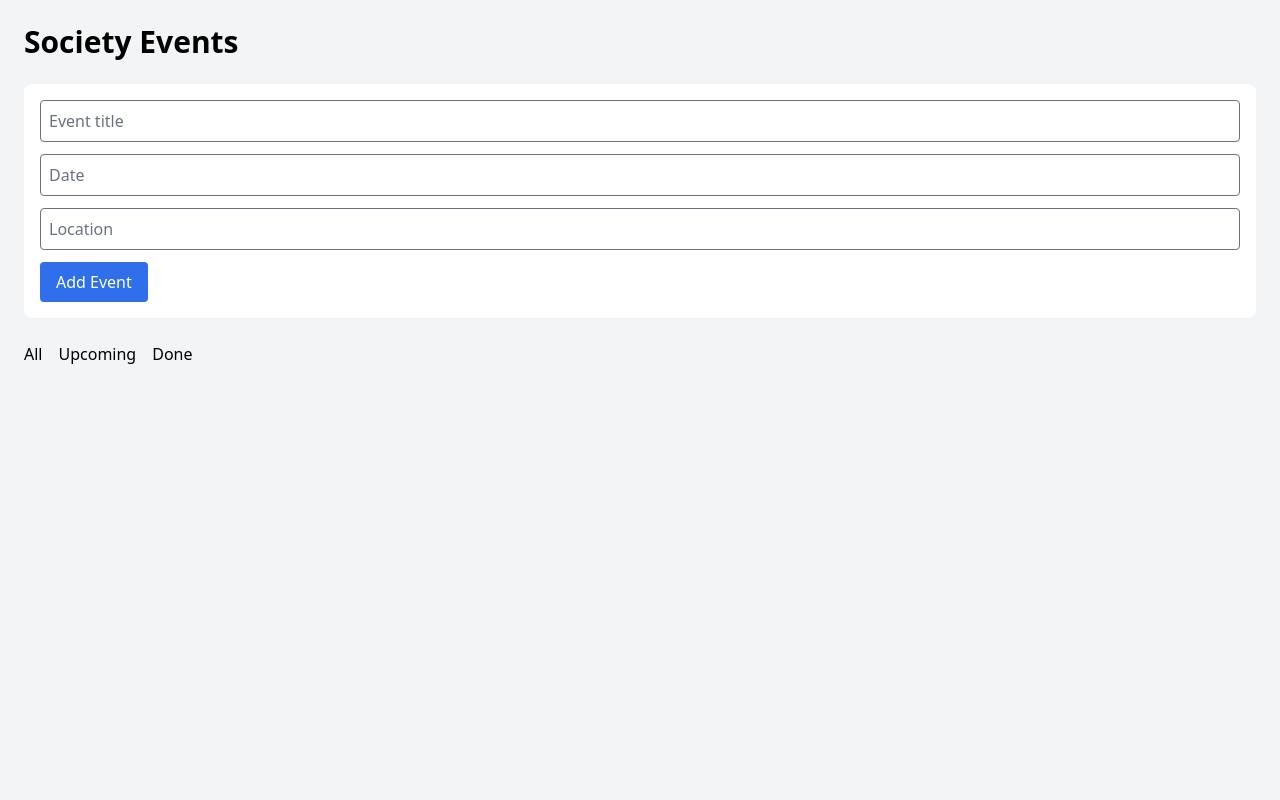
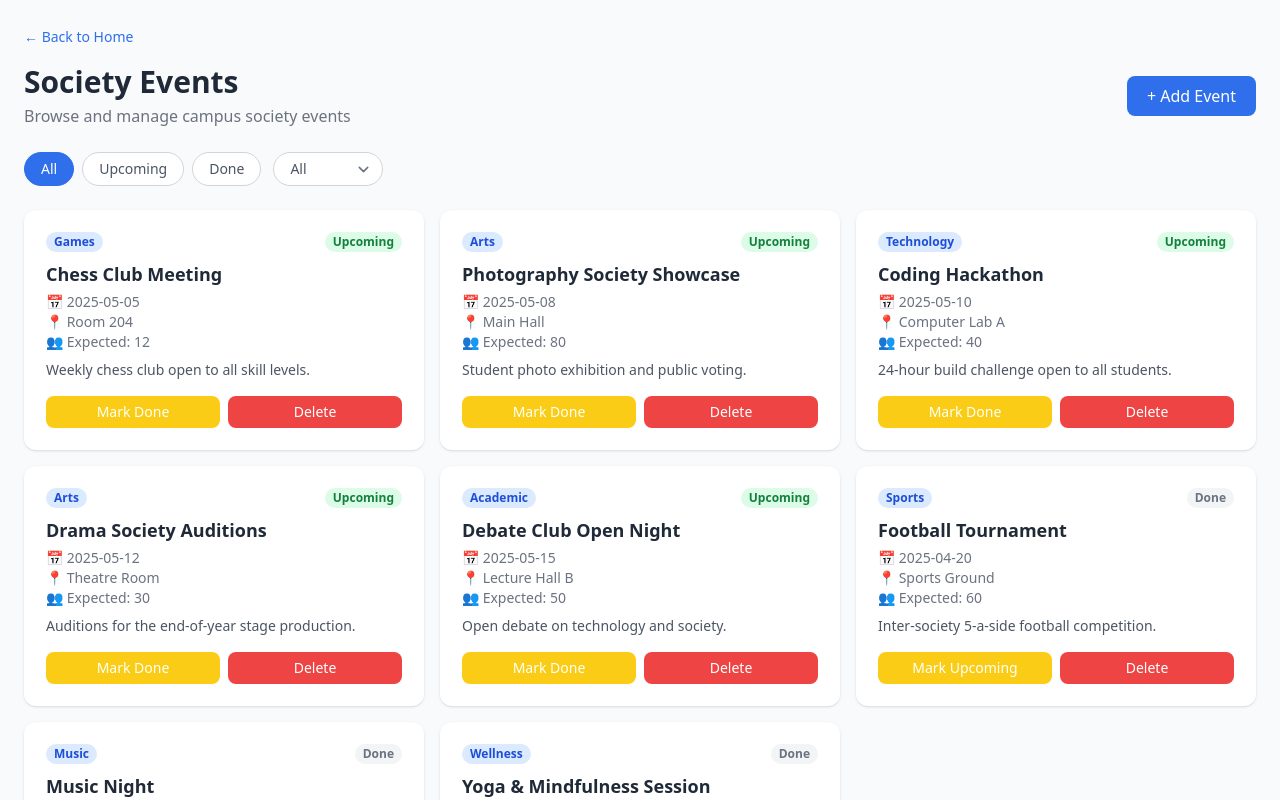
Before and after one commit to VictoriaX002/Nature-of-Enterprise-CA3, a Next.js app in the folder nextjs-dashboard/: page /events in a window 1280 px wide. Shown: the top 800 px of the page. Built offline with nearby package versions, Linux system fonts and the light colour scheme.

Commit message:
feat: add events page with seed data filters and ML similar events

```diff
--- a/nextjs-dashboard/app/events/page.tsx
+++ b/nextjs-dashboard/app/events/page.tsx
@@ -1,123 +1,161 @@
 "use client";
+import { useState } from "react";
+import Link from "next/link";
+import { seedEvents, type EventItem } from "@/app/lib/event_data";
 
-import { useState } from "react";
+const CATEGORIES = ["All", "Arts", "Technology", "Sports", "Music", "Games", "Academic", "Wellness", "Other"];
 
-type Event = {
-  title: string;
-  date: string;
-  location: string;
-  status: "upcoming" | "done";
-};
+function getSimilarEvents(current: EventItem, all: EventItem[]): EventItem[] {
+  return all.filter((e) => e.id !== current.id && e.category === current.category).slice(0, 2);
+}
 
 export default function EventsPage() {
-  const [events, setEvents] = useState<Event[]>([]);
-  const [filter, setFilter] = useState("all");
-
-  const [form, setForm] = useState<Event>({
-    title: "",
-    date: "",
-    location: "",
-    status: "upcoming",
-  });
+  const [events, setEvents] = useState<EventItem[]>(seedEvents);
+  const [statusFilter, setStatusFilter] = useState("all");
+  const [categoryFilter, setCategoryFilter] = useState("All");
+  const [selectedEvent, setSelectedEvent] = useState<EventItem | null>(null);
+  const [showForm, setShowForm] = useState(false);
+  const [form, setForm] = useState({ title: "", date: "", location: "", category: "Other", description: "", expectedAttendance: 20 });
 
   const handleSubmit = (e: React.FormEvent) => {
     e.preventDefault();
-    setEvents([...events, form]);
-    setForm({ title: "", date: "", location: "", status: "upcoming" });
+    setEvents([{ ...form, id: `evt-${Date.now()}`, status: "upcoming" }, ...events]);
+    setForm({ title: "", date: "", location: "", category: "Other", description: "", expectedAttendance: 20 });
+    setShowForm(false);
   };
 
-  const deleteEvent = (index: number) => {
-    setEvents(events.filter((_, i) => i !== index));
+  const deleteEvent = (id: string) => {
+    setEvents(events.filter((e) => e.id !== id));
+    if (selectedEvent?.id === id) setSelectedEvent(null);
   };
 
-  const toggleStatus = (index: number) => {
-    const updated = [...events];
-    updated[index].status =
-      updated[index].status === "upcoming" ? "done" : "upcoming";
-    setEvents(updated);
+  const toggleStatus = (id: string) => {
+    setEvents(events.map((e) => e.id === id ? { ...e, status: e.status === "upcoming" ? "done" : "upcoming" } : e));
   };
 
-  const filteredEvents =
-    filter === "all"
-      ? events
-      : events.filter((e) => e.status === filter);
+  const filtered = events.filter((e) => {
+    const statusMatch = statusFilter === "all" || e.status === statusFilter;
+    const catMatch = categoryFilter === "All" || e.category === categoryFilter;
+    return statusMatch && catMatch;
+  });
+
+  const similarEvents = selectedEvent ? getSimilarEvents(selectedEvent, events) : [];
 
   return (
-    <main className="min-h-screen p-6 bg-gray-100">
-      <h1 className="text-3xl font-bold mb-6">Society Events</h1>
-
-      {/* FORM */}
-      <form onSubmit={handleSubmit} className="bg-white p-4 rounded-lg mb-6 space-y-3">
-        <input
-          placeholder="Event title"
-          value={form.title}
-          onChange={(e) => setForm({ ...form, title: e.target.value })}
-          className="w-full border p-2 rounded"
-        />
-        <input
-          placeholder="Date"
-          value={form.date}
-          onChange={(e) => setForm({ ...form, date: e.target.value })}
-          className="w-full border p-2 rounded"
-        />
-        <input
-          placeholder="Location"
-          value={form.location}
-          onChange={(e) => setForm({ ...form, location: e.target.value })}
-          className="w-full border p-2 rounded"
-        />
-
-        <button className="bg-blue-600 text-white px-4 py-2 rounded">
-          Add Event
+    <main className="min-h-screen bg-gray-50 p-6">
+      <div className="mb-4">
+        <Link href="/" className="text-sm text-blue-600 hover:underline">← Back to Home</Link>
+      </div>
+      <div className="mb-6 flex items-center justify-between flex-wrap gap-3">
+        <div>
+          <h1 className="text-3xl font-bold text-gray-800">Society Events</h1>
+          <p className="text-gray-500 mt-1">Browse and manage campus society events</p>
+        </div>
+        <button onClick={() => setShowForm(!showForm)} className="bg-blue-600 text-white px-5 py-2 rounded-lg hover:bg-blue-700 transition-colors font-medium">
+          {showForm ? "Cancel" : "+ Add Event"}
         </button>
-      </form>
-
-      {/* FILTER */}
-      <div className="mb-4 space-x-4">
-        <button onClick={() => setFilter("all")}>All</button>
-        <button onClick={() => setFilter("upcoming")}>Upcoming</button>
-        <button onClick={() => setFilter("done")}>Done</button>
       </div>
 
-      {/* EVENTS */}
-      <div className="grid gap-4">
-        {filteredEvents.map((event, index) => (
-          <div key={index} className="bg-white p-4 rounded-lg shadow">
-            <h2 className="text-xl font-semibold">{event.title}</h2>
-            <p>Date: {event.date}</p>
-            <p>Location: {event.location}</p>
-
-            <p className="mt-2">
-              Status:
-              <span
-                className={
-                  event.status === "upcoming"
-                    ? "text-blue-600"
-                    : "text-green-600"
-                }
-              >
-                {" "}{event.status}
-              </span>
-            </p>
-
-            <div className="mt-3 flex gap-2">
-              <button
-                onClick={() => toggleStatus(index)}
-                className="bg-yellow-500 text-white px-3 py-1 rounded"
-              >
-                Toggle
-              </button>
-
-              <button
-                onClick={() => deleteEvent(index)}
-                className="bg-red-500 text-white px-3 py-1 rounded"
-              >
-                Delete
-              </button>
+      {showForm && (
+        <form onSubmit={handleSubmit} className="bg-white p-6 rounded-xl shadow mb-6 space-y-4" aria-label="Add new event form">
+          <h2 className="text-xl font-semibold text-gray-700">New Event</h2>
+          <div>
+            <label htmlFor="title" className="block text-sm font-medium text-gray-700 mb-1">Event Title *</label>
+            <input id="title" type="text" required placeholder="e.g. Chess Club Meeting" value={form.title} onChange={(e) => setForm({ ...form, title: e.target.value })} className="w-full border border-gray-300 rounded-lg p-2 focus:outline-none focus:ring-2 focus:ring-blue-500" />
+          </div>
+          <div className="grid grid-cols-1 md:grid-cols-2 gap-4">
+            <div>
+              <label htmlFor="date" className="block text-sm font-medium text-gray-700 mb-1">Date *</label>
+              <input id="date" type="date" required value={form.date} onChange={(e) => setForm({ ...form, date: e.target.value })} className="w-full border border-gray-300 rounded-lg p-2 focus:outline-none focus:ring-2 focus:ring-blue-500" />
+            </div>
+            <div>
+              <label htmlFor="location" className="block text-sm font-medium text-gray-700 mb-1">Location *</label>
+              <input id="location" type="text" required placeholder="e.g. Room 204" value={form.location} onChange={(e) => setForm({ ...form, location: e.target.value })} className="w-full border border-gray-300 rounded-lg p-2 focus:outline-none focus:ring-2 focus:ring-blue-500" />
             </div>
           </div>
-        ))}
+          <div className="grid grid-cols-1 md:grid-cols-2 gap-4">
+            <div>
+              <label htmlFor="category" className="block text-sm font-medium text-gray-700 mb-1">Category *</label>
+              <select id="category" value={form.category} onChange={(e) => setForm({ ...form, category: e.target.value })} className="w-full border border-gray-300 rounded-lg p-2 focus:outline-none focus:ring-2 focus:ring-blue-500">
+                {CATEGORIES.filter((c) => c !== "All").map((cat) => <option key={cat}>{cat}</option>)}
+              </select>
+            </div>
+            <div>
+              <label htmlFor="attendance" className="block text-sm font-medium text-gray-700 mb-1">Expected Attendance</label>
+              <input id="attendance" type="number" min={1} value={form.expectedAttendance} onChange={(e) => setForm({ ...form, expectedAttendance: Number(e.target.value) })} className="w-full border border-gray-300 rounded-lg p-2 focus:outline-none focus:ring-2 focus:ring-blue-500" />
+            </div>
+          </div>
+          <div>
+            <label htmlFor="description" className="block text-sm font-medium text-gray-700 mb-1">Description</label>
+            <textarea id="description" rows={2} placeholder="Brief description" value={form.description} onChange={(e) => setForm({ ...form, description: e.target.value })} className="w-full border border-gray-300 rounded-lg p-2 focus:outline-none focus:ring-2 focus:ring-blue-500" />
+          </div>
+          <button type="submit" className="bg-blue-600 text-white px-6 py-2 rounded-lg hover:bg-blue-700 transition-colors font-medium">Save Event</button>
+        </form>
+      )}
+
+      <div className="flex flex-wrap gap-3 mb-6">
+        <div className="flex gap-2">
+          {["all", "upcoming", "done"].map((s) => (
+            <button key={s} onClick={() => setStatusFilter(s)} className={`px-4 py-1.5 rounded-full text-sm font-medium border transition-colors ${statusFilter === s ? "bg-blue-600 text-white border-blue-600" : "bg-white text-gray-600 border-gray-300 hover:bg-gray-50"}`}>
+              {s.charAt(0).toUpperCase() + s.slice(1)}
+            </button>
+          ))}
+        </div>
+        <select aria-label="Filter by category" value={categoryFilter} onChange={(e) => setCategoryFilter(e.target.value)} className="border border-gray-300 rounded-full px-4 py-1.5 text-sm text-gray-600 focus:outline-none focus:ring-2 focus:ring-blue-500">
+          {CATEGORIES.map((cat) => <option key={cat}>{cat}</option>)}
+        </select>
       </div>
+
+      {filtered.length === 0 ? (
+        <div className="text-center py-16 text-gray-400">
+          <p className="text-5xl mb-4">📅</p>
+          <p className="text-lg">No events found. Try a different filter or add a new event.</p>
+        </div>
+      ) : (
+        <div className="grid gap-4 md:grid-cols-2 lg:grid-cols-3">
+          {filtered.map((event) => (
+            <div key={event.id} onClick={() => setSelectedEvent(selectedEvent?.id === event.id ? null : event)} className={`bg-white rounded-xl shadow p-5 flex flex-col justify-between cursor-pointer border-2 transition-colors ${selectedEvent?.id === event.id ? "border-blue-500" : "border-transparent hover:border-blue-200"}`}>
+              <div>
+                <div className="flex items-start justify-between mb-2">
+                  <span className="text-xs font-semibold bg-blue-100 text-blue-700 px-2 py-0.5 rounded-full">{event.category}</span>
+                  <span className={`text-xs font-semibold px-2 py-0.5 rounded-full ${event.status === "upcoming" ? "bg-green-100 text-green-700" : "bg-gray-100 text-gray-500"}`}>{event.status === "upcoming" ? "Upcoming" : "Done"}</span>
+                </div>
+                <h2 className="text-lg font-bold text-gray-800 mt-2">{event.title}</h2>
+                <p className="text-sm text-gray-500 mt-1">📅 {event.date}</p>
+                <p className="text-sm text-gray-500">📍 {event.location}</p>
+                <p className="text-sm text-gray-500">👥 Expected: {event.expectedAttendance}</p>
+                {event.description && <p className="text-sm text-gray-600 mt-2">{event.description}</p>}
+              </div>
+              <div className="flex gap-2 mt-4" onClick={(e) => e.stopPropagation()}>
+                <button onClick={() => toggleStatus(event.id)} aria-label={`Mark ${event.title} as ${event.status === "upcoming" ? "done" : "upcoming"}`} className="flex-1 bg-yellow-400 hover:bg-yellow-500 text-white text-sm py-1.5 rounded-lg transition-colors">
+                  Mark {event.status === "upcoming" ? "Done" : "Upcoming"}
+                </button>
+                <button onClick={() => deleteEvent(event.id)} aria-label={`Delete ${event.title}`} className="flex-1 bg-red-500 hover:bg-red-600 text-white text-sm py-1.5 rounded-lg transition-colors">Delete</button>
+              </div>
+            </div>
+          ))}
+        </div>
+      )}
+
+      {selectedEvent && (
+        <div className="mt-10 bg-white rounded-xl shadow p-6">
+          <h2 className="text-xl font-bold text-gray-800 mb-1">🤖 Similar Events to "{selectedEvent.title}"</h2>
+          <p className="text-sm text-gray-500 mb-4">Recommended based on category matching — <span className="font-medium">{selectedEvent.category}</span></p>
+          {similarEvents.length === 0 ? (
+            <p className="text-gray-400 text-sm">No similar events found in this category yet.</p>
+          ) : (
+            <div className="grid gap-4 md:grid-cols-2">
+              {similarEvents.map((e) => (
+                <div key={e.id} className="border border-blue-100 rounded-lg p-4 bg-blue-50">
+                  <p className="font-semibold text-gray-800">{e.title}</p>
+                  <p className="text-sm text-gray-500">📅 {e.date} · 📍 {e.location}</p>
+                  <p className="text-sm text-gray-600 mt-1">{e.description}</p>
+                </div>
+              ))}
+            </div>
+          )}
+        </div>
+      )}
     </main>
   );
 }
--- a/nextjs-dashboard/app/lib/event_data.ts
+++ b/nextjs-dashboard/app/lib/event_data.ts
@@ -0,0 +1,21 @@
+export type EventItem = {
+  id: string;
+  title: string;
+  date: string;
+  location: string;
+  category: string;
+  description: string;
+  expectedAttendance: number;
+  status: 'upcoming' | 'done';
+};
+
+export const seedEvents: EventItem[] = [
+  { id: 'evt-001', title: 'Chess Club Meeting', date: '2025-05-05', location: 'Room 204', category: 'Games', description: 'Weekly chess club open to all skill levels.', expectedAttendance: 12, status: 'upcoming' },
+  { id: 'evt-002', title: 'Photography Society Showcase', date: '2025-05-08', location: 'Main Hall', category: 'Arts', description: 'Student photo exhibition and public voting.', expectedAttendance: 80, status: 'upcoming' },
+  { id: 'evt-003', title: 'Coding Hackathon', date: '2025-05-10', location: 'Computer Lab A', category: 'Technology', description: '24-hour build challenge open to all students.', expectedAttendance: 40, status: 'upcoming' },
+  { id: 'evt-004', title: 'Drama Society Auditions', date: '2025-05-12', location: 'Theatre Room', category: 'Arts', description: 'Auditions for the end-of-year stage production.', expectedAttendance: 30, status: 'upcoming' },
+  { id: 'evt-005', title: 'Debate Club Open Night', date: '2025-05-15', location: 'Lecture Hall B', category: 'Academic', description: 'Open debate on technology and society.', expectedAttendance: 50, status: 'upcoming' },
+  { id: 'evt-006', title: 'Football Tournament', date: '2025-04-20', location: 'Sports Ground', category: 'Sports', description: 'Inter-society 5-a-side football competition.', expectedAttendance: 60, status: 'done' },
+  { id: 'evt-007', title: 'Music Night', date: '2025-04-25', location: 'Student Bar', category: 'Music', description: 'Open mic night for student musicians.', expectedAttendance: 70, status: 'done' },
+  { id: 'evt-008', title: 'Yoga & Mindfulness Session', date: '2025-04-18', location: 'Sports Hall', category: 'Wellness', description: 'Beginner-friendly yoga and breathing session.', expectedAttendance: 25, status: 'done' },
+];
```
